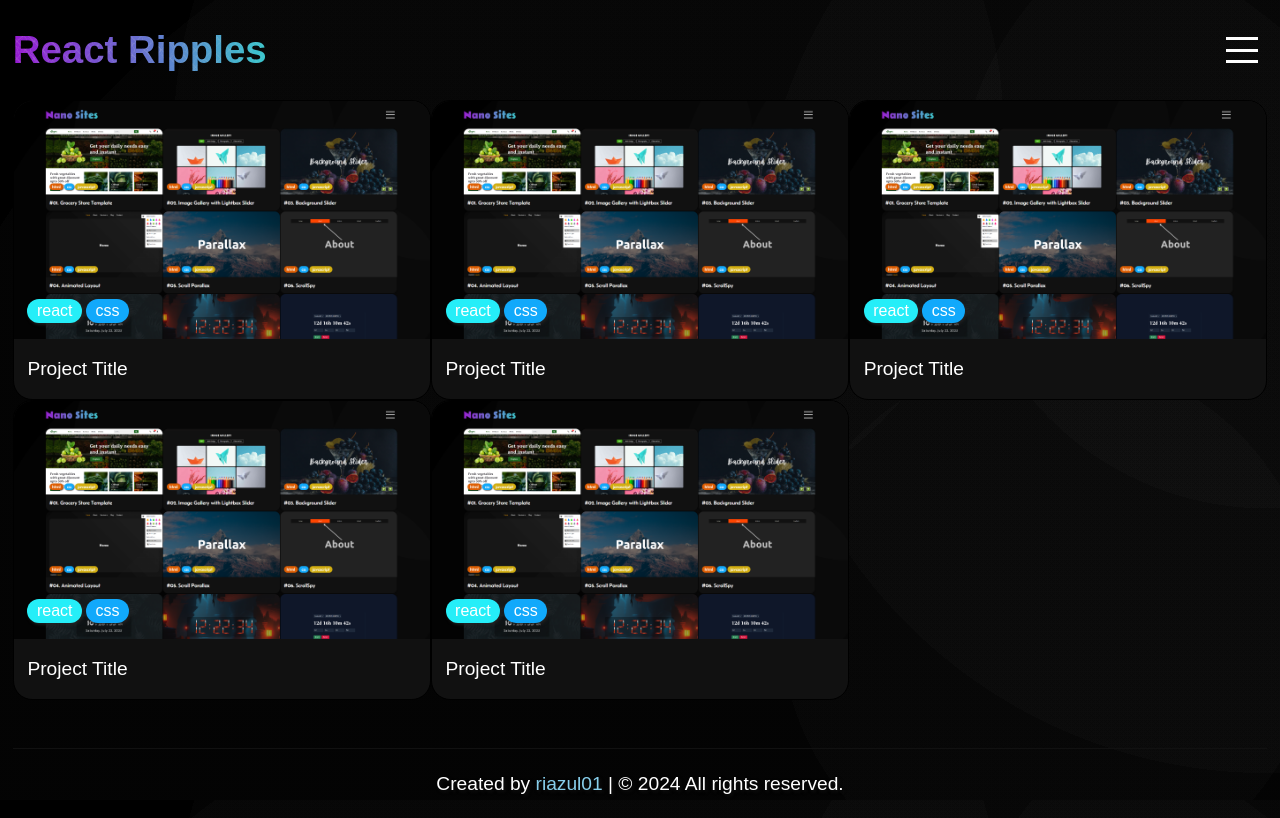
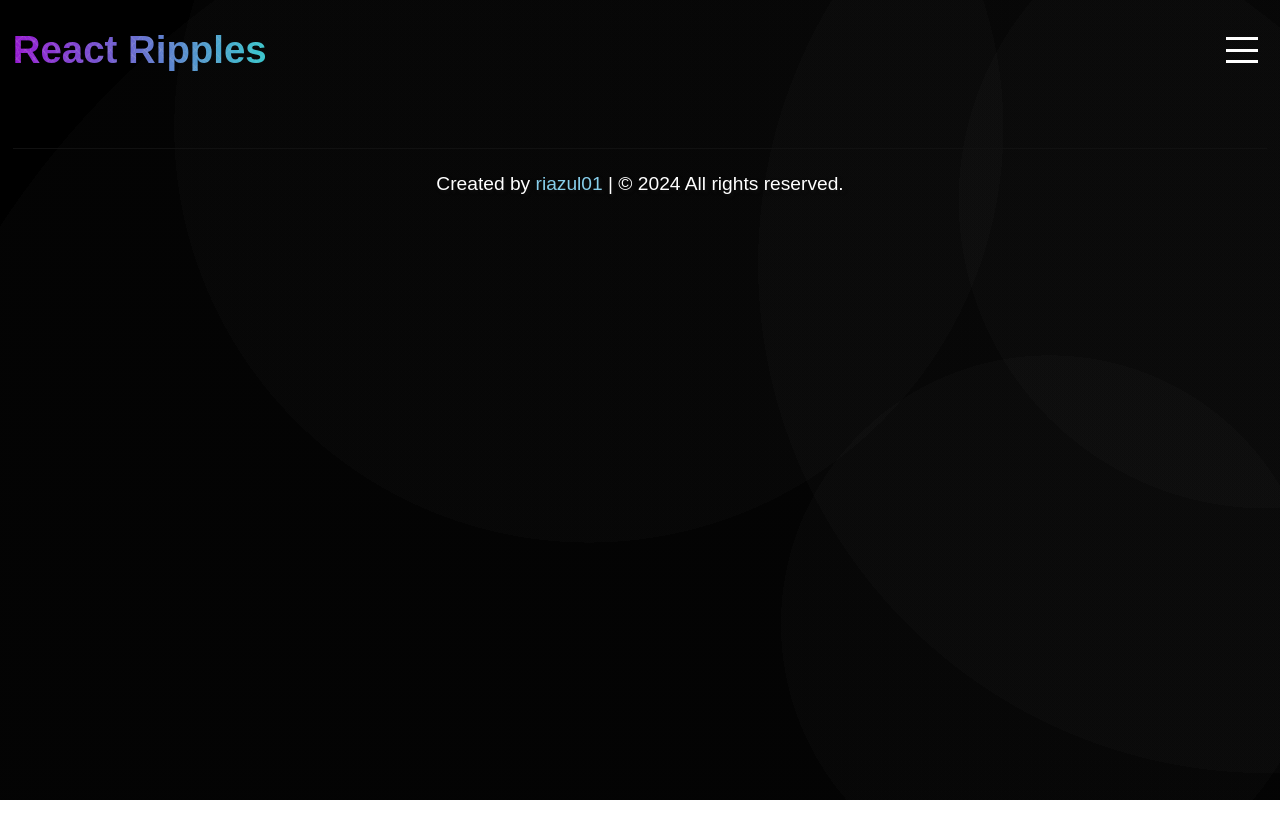
Before and after one commit to riazul01/reactor, a React (Vite) app: page / in a window 1280 px wide. Built offline with nearby package versions, Linux system fonts and the light colour scheme; a web font is replaced by a local one.

Commit message:
cleaned up

```diff
--- a/src/App.jsx
+++ b/src/App.jsx
@@ -1,6 +1,6 @@
 import React from 'react';
 import { BrowserRouter, Routes, Route } from 'react-router-dom';
-import Home from './pages/Home';
+import Home from './pages/home/Home';
 import './App.css';
 
 const App = () => {
--- a/src/components/Header.jsx
+++ b/src/components/header/Header.jsx
@@ -1,7 +1,10 @@
 import React, { useEffect, useState } from 'react';
 import { Link } from 'react-router-dom';
+
+// icons
 import { RiArrowDropRightLine } from 'react-icons/ri';
 import { RiArrowDropLeftLine } from 'react-icons/ri';
+
 import './header.css';
 
 const Header = () => {
--- a/src/pages/Home.jsx
+++ /dev/null
@@ -1,26 +0,0 @@
-import React from 'react';
-import Header from '../components/Header';
-import './home.css';
-import Card from '../components/Card';
-import Img from '../assets/images/nano-sites.png';
-import Footer from '../components/Footer';
-
-const Home = () => {
-    return (
-        <div className="home">
-            <Header/>
-
-            <div className="projects">
-                <Card thumb={Img} title={"Project Title"} path={'/test'}/>
-                <Card thumb={Img} title={"Project Title"} path={'/test'}/>
-                <Card thumb={Img} title={"Project Title"} path={'/test'}/>
-                <Card thumb={Img} title={"Project Title"} path={'/test'}/>
-                <Card thumb={Img} title={"Project Title"} path={'/test'}/>
-            </div>
-
-            <Footer/>
-        </div>
-    );
-}
-
-export default Home;
--- /dev/null
+++ b/src/pages/home/Home.jsx
@@ -0,0 +1,19 @@
+import React from 'react';
+
+// components
+import Header from '../../components/header/Header';
+import Footer from '../../components/footer/Footer';
+
+import './home.css';
+
+const Home = () => {
+    return (
+        <div className="home">
+            <Header/>
+            <div className="projects"></div>
+            <Footer/>
+        </div>
+    );
+}
+
+export default Home;
```
Also changed, not shown: src/assets/images/nano-sites.png (deleted), src/components/card/Card.jsx (renamed from src/components/Card.jsx), src/components/card/card.css (renamed from src/components/card.css), src/components/footer/Footer.jsx (renamed from src/components/Footer.jsx), src/components/footer/footer.css (renamed from src/components/footer.css), src/components/header/header.css (renamed from src/components/header.css), src/pages/home/home.css (renamed from src/pages/home.css).
